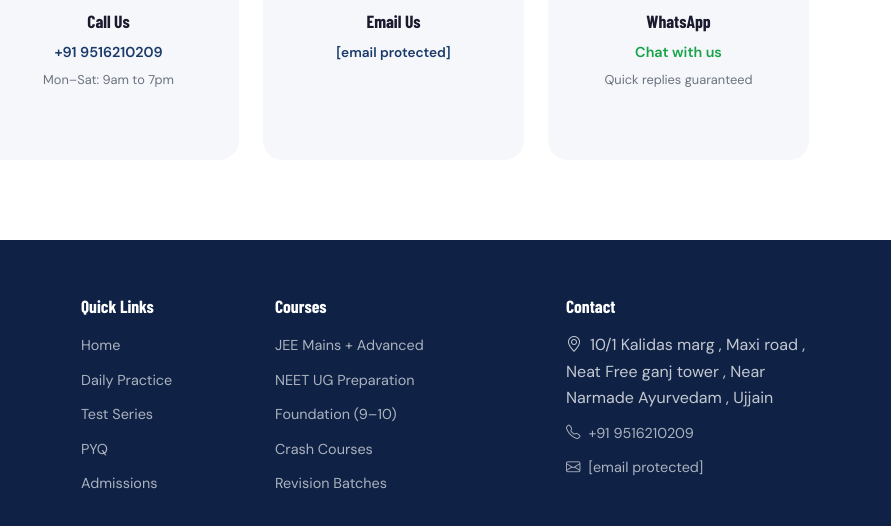
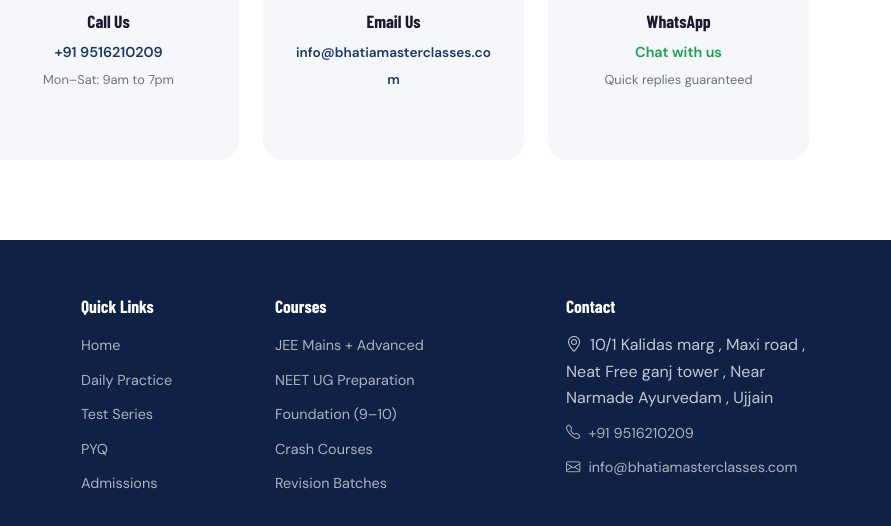
Before and after one commit to prabhakarmdes12-cmyk/Bhatia-Master-Classes, a plain HTML site: page index.html in a window 1280 px wide. Shown: the part 7272-7798 px from the top of the page, 389-1280 px from the left. Drawn offline with nearby package versions, Linux system fonts and the light colour scheme; a web font is replaced by a local one.

Commit message:
Update index.html

```diff
--- a/index.html
+++ b/index.html
@@ -1947,7 +1947,7 @@
         <div class="contact-card text-center">
           <div class="contact-icon-wrap mx-auto"><i class="bi bi-envelope-fill"></i></div>
           <h5 style="font-size:1.1rem;margin-bottom:8px;">Email Us</h5>
-          <a href="/cdn-cgi/l/email-protection#b3daddd5dcf3d1dbd2c7dad2ded2c0c7d6c1d0dfd2c0c0d6c09dd0dcde" style="font-size:0.85rem;color:var(--primary);font-weight:600;word-break:break-all;"><span class="__cf_email__" data-cfemail="94fdfaf2fbd4f6fcf5e0fdf5f9f5e7e0f1e6f7f8f5e7e7f1e7baf7fbf9">[email&#160;protected]</span></a>
+          <a href="/cdn-cgi/l/email-protection#b3daddd5dcf3d1dbd2c7dad2ded2c0c7d6c1d0dfd2c0c0d6c09dd0dcde" style="font-size:0.85rem;color:var(--primary);font-weight:600;word-break:break-all;"><span class="__cf_email__" data-cfemail="94fdfaf2fbd4f6fcf5e0fdf5f9f5e7e0f1e6f7f8f5e7e7f1e7baf7fbf9">info@bhatiamasterclasses.com</span></a>
         </div>
       </div>
       <div class="col-md-4 col-lg-3 reveal">
@@ -2005,7 +2005,7 @@
         <ul class="footer-links">
           <li><i class="bi bi-geo-alt me-2"></i>10/1 Kalidas marg , Maxi road , Neat Free ganj tower , Near Narmade Ayurvedam , Ujjain</li>
           <li><a href="tel:+919516210209"><i class="bi bi-telephone me-2"></i>+91 9516210209</a></li>
-          <li><a href="/cdn-cgi/l/email-protection#bbd2d5ddd4fbd9d3dacfd2da96d6dac8cfdec9d8d7dac8c8dec895d8d4d6"><i class="bi bi-envelope me-2"></i><span class="__cf_email__" data-cfemail="cea7a0a8a18eaca6afbaa7afa3afbdbaabbcada2afbdbdabbde0ada1a3">[email&#160;protected]</span></a></li>
+          <li><a href="/cdn-cgi/l/email-protection#bbd2d5ddd4fbd9d3dacfd2da96d6dac8cfdec9d8d7dac8c8dec895d8d4d6"><i class="bi bi-envelope me-2"></i><span class="__cf_email__" data-cfemail="cea7a0a8a18eaca6afbaa7afa3afbdbaabbcada2afbdbdabbde0ada1a3">info@bhatiamasterclasses.com</span></a></li>
         </ul>
       </div>
     </div>
```
